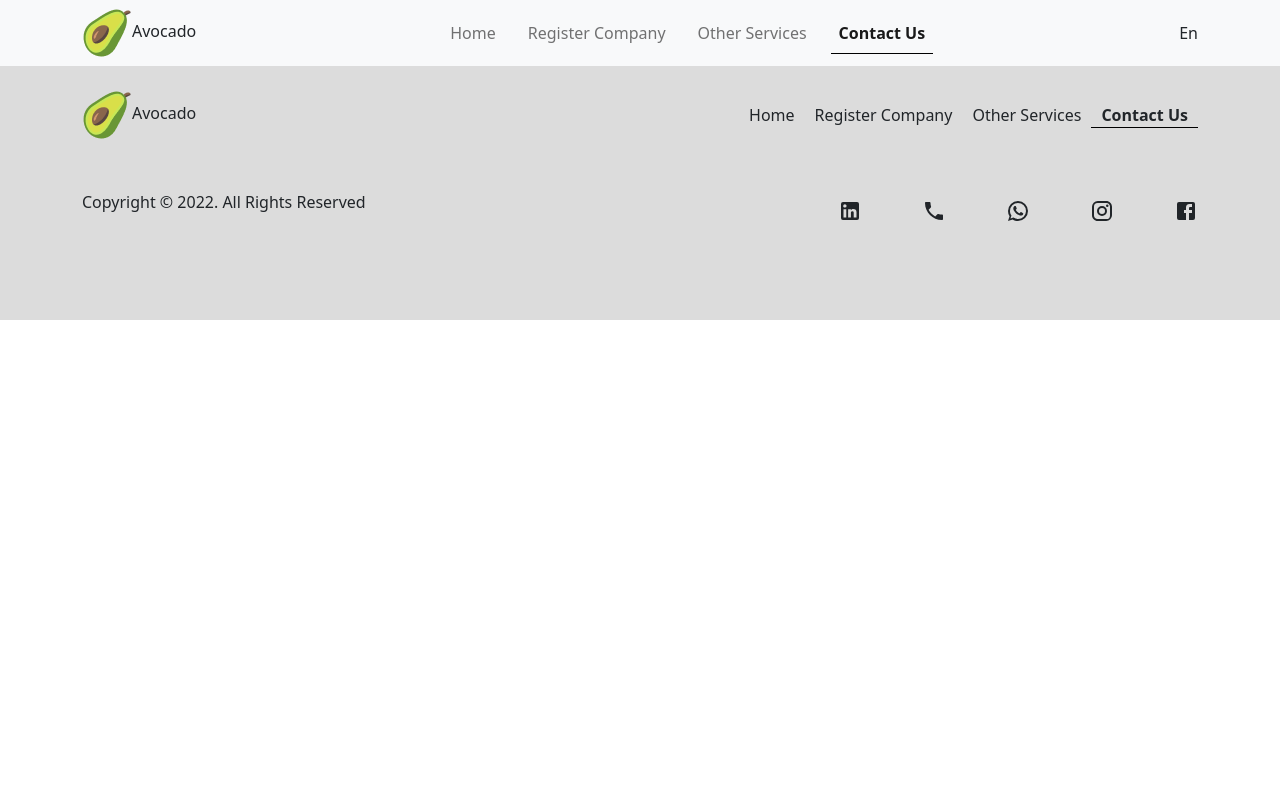
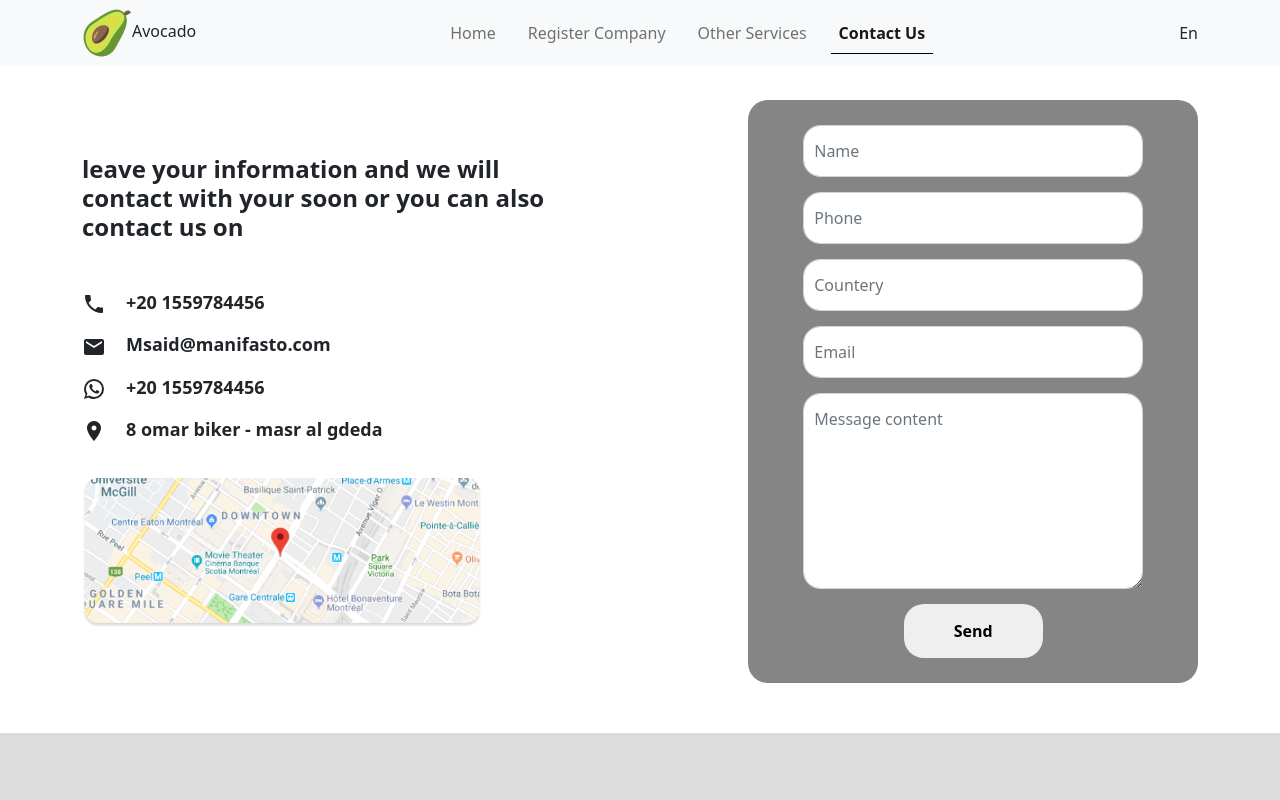
Before and after one commit to abdelrahman-codes/avocado-website, a React (Create React App) app: page /contact-us in a window 1280 px wide. Shown: the top 800 px of the page. Built offline with nearby package versions, Linux system fonts and the light colour scheme.

Commit message:
constact us page

```diff
--- a/src/App.js
+++ b/src/App.js
@@ -9,6 +9,7 @@ import HomePage from './pages/home/HomePage';
 import MainFooter from './components/footer/MainFooter';
 import Services from './pages/services/Services';
 import ServiceDetails from './pages/serviceDetails/ServiceDetails';
+import ContactUs from './pages/contactUs/ContactUs';
 const App = () => {
     return (
         <>
@@ -17,6 +18,7 @@ const App = () => {
                 <Route path="/" element={<HomePage />}></Route>
                 <Route path="/services" element={<Services />}></Route>
                 <Route path="/services/:id" element={<ServiceDetails />}></Route>
+                <Route path="contact-us" element={<ContactUs />}></Route>
 
                 {/* Not found page */}
                 {/* <Route path="/*" ></Route> */}
--- /dev/null
+++ b/src/components/ContactUsForm.js
@@ -0,0 +1,81 @@
+import React from 'react'
+import styled from 'styled-components';
+
+const ContactUsForm = () => {
+  return (
+    <Form>
+      <Input className="form-control" placeholder="Name" />
+      <Input className="form-control" placeholder="Phone" type="number" />
+      <Input className="form-control" placeholder="Countery" />
+      <Input className="form-control" placeholder="Email" type="Email" />
+      <Area className="form-control" placeholder="Message content" rows="7" />
+      <Button >Send</Button>
+    </Form>
+  )
+}
+
+export default ContactUsForm
+
+const Form = styled.div`
+flex:.6;
+display: flex;
+flex-direction: column;
+align-items:center;
+background-color: #858585;
+border-radius:20px;
+padding: 25px;
+@media (max-width: 1000px) {
+    padding: 20px;
+}
+@media (max-width: 770px) {
+width: 100%;
+margin-bottom: 40px;
+
+}
+@media (max-width: 500px) {
+    padding: 10px;
+
+}
+`;
+
+const Input = styled.input`
+margin-bottom: 15px;
+width: 85%;
+padding: 13px 10px ;
+border-radius: 17px;
+@media (max-width: 1000px) {
+    width: 85%;
+}
+@media (max-width: 770px) {
+    width: 90%;
+padding: 10px ;
+
+}
+@media (max-width: 500px) {
+    width: 95%;
+}
+`;
+const Area = styled.textarea `
+margin-bottom: 15px;
+width: 85%;
+padding: 13px 10px ;
+border-radius: 17px;
+@media (max-width: 1000px) {
+    width: 85%;
+}
+@media (max-width: 770px) {
+    width: 90%;
+padding: 10px ;
+
+}
+@media (max-width: 500px) {
+    width: 95%;
+}
+`;
+const Button = styled.button`
+border: none;
+border-radius: 20px;
+padding:15px 50px;
+font-weight: bold;
+font-size:16px;
+ `;
--- /dev/null
+++ b/src/pages/contactUs/ContactUs.js
@@ -0,0 +1,112 @@
+import React from 'react'
+import styled from 'styled-components';
+import PhoneIcon from '@mui/icons-material/Phone';
+import MailIcon from '@mui/icons-material/Mail';
+import WhatsAppIcon from '@mui/icons-material/WhatsApp';
+import LocationOnIcon from '@mui/icons-material/LocationOn';
+
+import mapPic from '../../assets/map.png'
+import ContactUsForm from '../../components/ContactUsForm';
+const ContactUs = () => {
+    return (
+        <Contact className="container">
+            <LeftSide>
+                <FAQ>
+                    leave your information and  we will contact with your soon
+                    or you can also contact us on
+                </FAQ>
+                <ContactInfo>
+                    <ContactDetails>
+                        <Icon>
+                            <PhoneIcon />
+                        </Icon>
+                        +20 1559784456
+                    </ContactDetails>
+
+                    <ContactDetails>
+                        <Icon>
+                            <MailIcon />
+                        </Icon>
+                        Msaid@manifasto.com
+                    </ContactDetails>
+
+                    <ContactDetails>
+                        <Icon>
+                            <WhatsAppIcon />
+                        </Icon>
+                        +20 1559784456
+                    </ContactDetails>
+
+                    <ContactDetails>
+                        <Icon>
+                            <LocationOnIcon />
+                        </Icon>
+                        8 omar biker  - masr al gdeda
+                    </ContactDetails>
+
+                </ContactInfo>
+                <Map
+                    src={mapPic}
+                    alt="location image"
+                />
+            </LeftSide>
+
+            <ContactUsForm />
+        </Contact>
+
+    )
+}
+
+export default ContactUs;
+
+const Contact = styled.div`
+margin-top:100px;
+margin-bottom:50px;
+display: flex;
+align-items: center;
+justify-content:space-between;
+width: 100%;
+@media (max-width: 770px) {
+    flex-direction:column;
+align-items: flex-start;
+
+}
+`;
+
+const LeftSide = styled.div`
+flex: 1;
+display: flex;
+flex-direction: column;
+align-items: flex-start;
+`;
+
+const FAQ = styled.h4`
+font-weight: bold;
+padding-bottom: 40px;
+width:70%;
+@media (max-width: 770px) {
+    text-align: center;
+width:100%;
+
+}
+
+`;
+
+const ContactInfo = styled.div``;
+const ContactDetails = styled.div`
+margin-bottom: 15px;
+font-size: 18px;
+font-weight: bold;
+`;
+const Icon = styled.span`
+margin-right: 20px;
+`;
+
+const Map = styled.img`
+width: 100%;
+max-width: 400px;
+margin-top: 20px;
+@media (max-width: 770px) {
+    margin-bottom: 40px;
+}
+`;
```
Also changed, not shown: src/assets/map.png (added).
